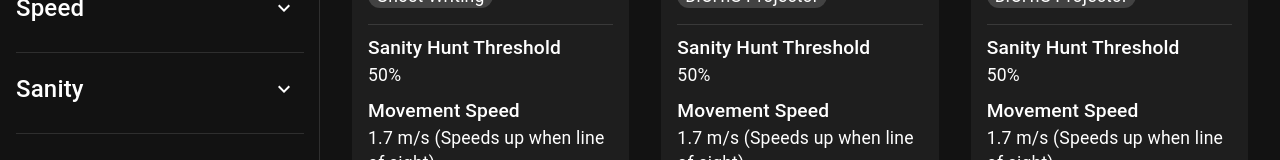
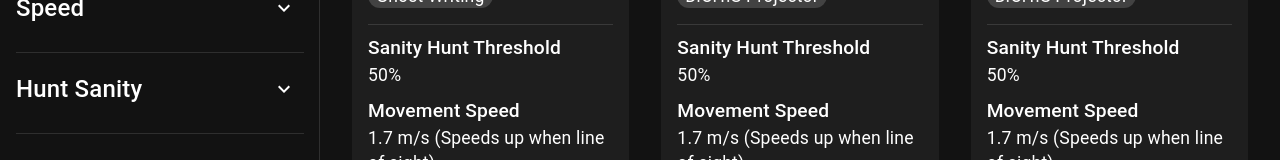
Before and after one commit to ConzorKingKong/phasmo-filter, a React (Vite) app: page / in a window 1280 px wide. Shown: the part 305-465 px from the top of the page. Built offline with nearby package versions, Linux system fonts and the light colour scheme.

Commit message:
Update Sanity filter title to Hunt Sanity.

```diff
--- a/src/components/features/EvidenceFilters.jsx
+++ b/src/components/features/EvidenceFilters.jsx
@@ -954,7 +954,7 @@ const EvidenceFilters = () => {
 
             <Box sx={{ display: 'flex', alignItems: 'center', mb: 1, cursor: 'pointer' }} onClick={() => setSanityExpanded(!sanityExpanded)}>
               <Typography variant="h6" sx={{ flexGrow: 1 }}>
-              Sanity
+              Hunt Sanity
             </Typography>
               <IconButton>
                 {sanityExpanded ? <ExpandLessIcon /> : <ExpandMoreIcon />}
```
